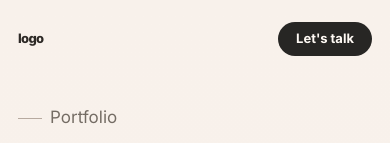
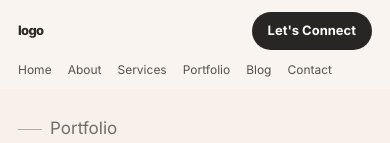
Before and after one commit to Abi1261999/ui-ux-Figma, a React (Vite) app: page / in a window 390 px wide. Shown: the top 143 px of the page. Built offline with nearby package versions, Linux system fonts and the light colour scheme.

Commit message:
Match portfolio navbar header spec
Co-authored-by: Abi1261999 <Abi1261999@users.noreply.github.com>

```diff
--- a/src/main.jsx
+++ b/src/main.jsx
@@ -128,7 +128,7 @@ function App() {
           <a href="#contact">Contact</a>
         </nav>
         <a className="pill-button" href="#contact">
-          Let's talk
+          Let's Connect
         </a>
       </header>
 
--- a/src/styles.css
+++ b/src/styles.css
@@ -45,7 +45,6 @@ main {
   overflow: hidden;
 }
 
-.site-header,
 .hero,
 .trusted,
 .portfolio-section,
@@ -59,24 +58,33 @@ main {
 }
 
 .site-header {
+  align-items: center;
+  background: #f9f4f0;
   display: flex;
-  align-items: center;
+  font-size: 13px;
+  gap: 32px;
   justify-content: space-between;
-  gap: 24px;
-  padding-block: 22px;
-  font-size: 13px;
+  margin-inline: auto;
+  max-width: 1440px;
+  min-height: 80px;
+  padding: 16px 80px;
+  width: 100%;
 }
 
 .brand {
   font-weight: 800;
   letter-spacing: -0.05em;
+  min-width: max-content;
 }
 
 .site-header nav {
   display: flex;
   align-items: center;
-  gap: clamp(14px, 3vw, 34px);
+  flex: 1;
+  gap: clamp(18px, 3.2vw, 44px);
+  justify-content: center;
   color: #57514b;
+  text-transform: capitalize;
 }
 
 .pill-button,
@@ -106,8 +114,9 @@ main {
 }
 
 .pill-button {
-  min-height: 34px;
-  padding: 0 18px;
+  min-height: 48px;
+  min-width: max-content;
+  padding: 0 24px;
 }
 
 .dark-button,
@@ -699,8 +708,17 @@ textarea {
 }
 
 @media (max-width: 920px) {
+  .site-header {
+    flex-wrap: wrap;
+    gap: 14px 22px;
+    padding: 16px 40px;
+  }
+
   .site-header nav {
-    display: none;
+    flex-basis: 100%;
+    gap: 18px;
+    justify-content: flex-start;
+    order: 3;
   }
 
   .hero,
@@ -737,7 +755,6 @@ textarea {
 }
 
 @media (max-width: 640px) {
-  .site-header,
   .hero,
   .trusted,
   .portfolio-section,
@@ -746,6 +763,23 @@ textarea {
   .testimonial-section,
   .contact {
     padding-inline: 18px;
+  }
+
+  .site-header {
+    gap: 12px;
+    min-height: auto;
+    padding: 12px 18px;
+  }
+
+  .site-header nav {
+    column-gap: 16px;
+    font-size: 12px;
+    row-gap: 10px;
+  }
+
+  .pill-button {
+    min-height: 38px;
+    padding: 0 16px;
   }
 
   .section-heading {
```
